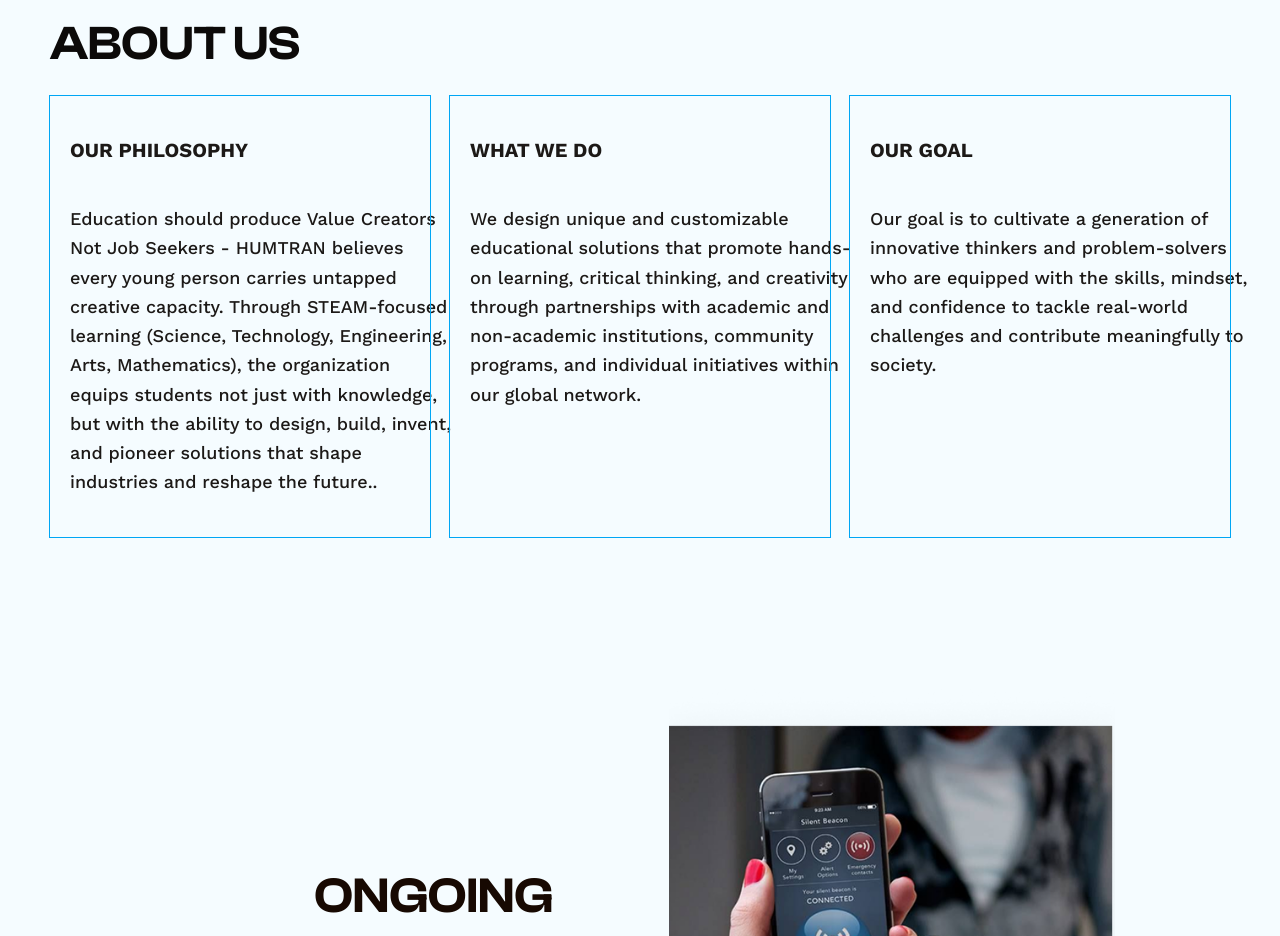
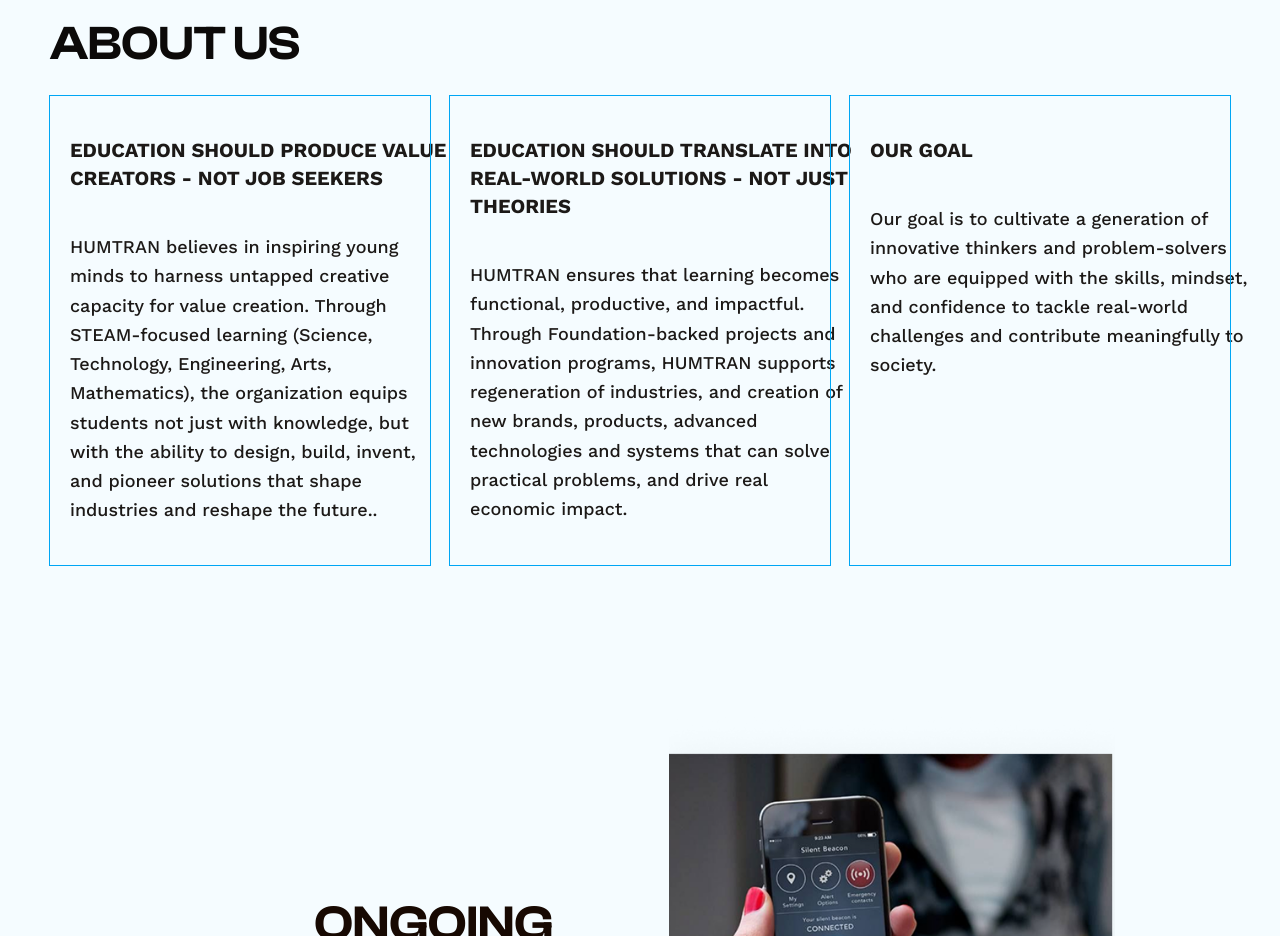
Before and after one commit to HUMTRAN/HUMTRAN-Site, a Next.js app: page / in a window 1280 px wide. Shown: the part 860-1796 px from the top of the page. Built offline with nearby package versions, Linux system fonts and the light colour scheme.

Commit message:
Revise About Us section content and titles

```diff
--- a/about-section.tsx
+++ b/about-section.tsx
@@ -2,12 +2,12 @@
 
 const aboutUsData = [
     {
-        title: "OUR PHILOSOPHY",
-        description: "Education should produce Value Creators Not Job Seekers - HUMTRAN believes every young person carries untapped creative capacity. Through STEAM-focused learning (Science, Technology, Engineering, Arts, Mathematics), the organization equips students not just with knowledge, but with the ability to design, build, invent, and pioneer solutions that shape industries and reshape the future.."
+        title: "EDUCATION SHOULD PRODUCE VALUE CREATORS - NOT JOB SEEKERS",
+        description: "HUMTRAN believes in inspiring young minds to harness untapped creative capacity for value creation. Through STEAM-focused learning (Science, Technology, Engineering, Arts, Mathematics), the organization equips students not just with knowledge, but with the ability to design, build, invent, and pioneer solutions that shape industries and reshape the future.."
     },
     {
-        title: "WHAT WE DO",
-        description: "We design unique and customizable educational solutions that promote hands-on learning, critical thinking, and creativity through partnerships with academic and non-academic institutions, community programs, and individual initiatives within our global network."
+        title: "EDUCATION SHOULD TRANSLATE INTO REAL-WORLD SOLUTIONS - NOT JUST THEORIES",
+        description: "HUMTRAN ensures that learning becomes functional, productive, and impactful. Through Foundation-backed projects and innovation programs, HUMTRAN supports regeneration of industries, and creation of new brands, products, advanced technologies and systems that can solve practical problems, and drive real economic impact."
     },
     {
         title: "OUR GOAL",
```
